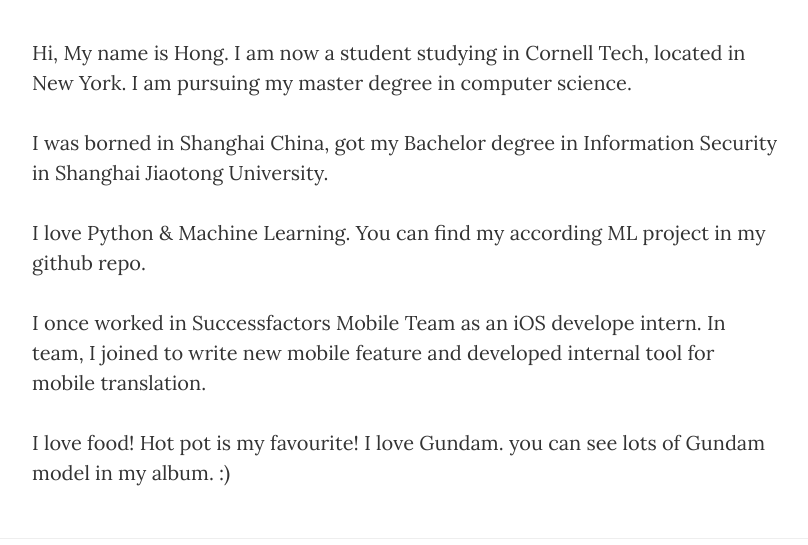
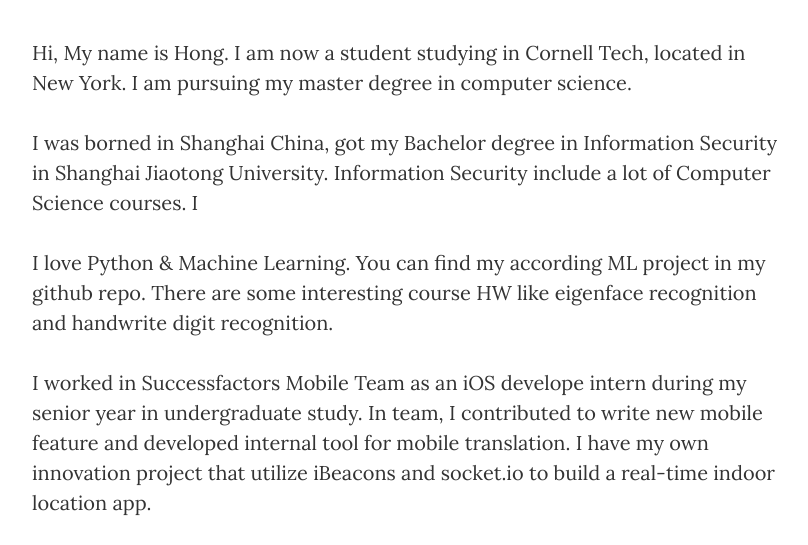
Before and after one commit to bluenight1994/bluenight1994.github.io, a website: page blog/about.html in a window 1280 px wide. Shown: the part 490-1035 px from the top of the page, without its empty margins (233-1041 px from the left). Drawn offline with nearby package versions, Linux system fonts and the light colour scheme.

Commit message:
update self intro

```diff
--- a/blog/about.html
+++ b/blog/about.html
@@ -9,7 +9,7 @@
     <meta name="description" content="">
     <meta name="author" content="">
 
-    <title>Clean Blog - About</title>
+    <title>Self Intro</title>
 
     <!-- Bootstrap Core CSS -->
     <link href="vendor/bootstrap/css/bootstrap.min.css" rel="stylesheet">
@@ -88,10 +88,10 @@
         <div class="row">
             <div class="col-lg-8 col-lg-offset-2 col-md-10 col-md-offset-1">
                 <p>Hi, My name is Hong. I am now a student studying in Cornell Tech, located in New York. I am pursuing my master degree in computer science.</p>
-                <p>I was borned in Shanghai China, got my Bachelor degree in Information Security in Shanghai Jiaotong University. </p>
-                <p>I love Python & Machine Learning. You can find my according ML project in my github repo. </p>
-                <p>I once worked in Successfactors Mobile Team as an iOS develope intern. In team, I joined to write new mobile feature and developed internal tool for mobile translation.
-                <p>I love food! Hot pot is my favourite! I love Gundam. you can see lots of Gundam model in my album. :)</p>
+                <p>I was borned in Shanghai China, got my Bachelor degree in Information Security in Shanghai Jiaotong University. Information Security include a lot of Computer Science courses. I </p>
+                <p>I love Python & Machine Learning. You can find my according ML project in my github repo. There are some interesting course HW like eigenface recognition and handwrite digit recognition.</p>
+                <p>I worked in Successfactors Mobile Team as an iOS develope intern during my senior year in undergraduate study. In team, I contributed to write new mobile feature and developed internal tool for mobile translation. I have my own innovation project that utilize iBeacons and socket.io to build a real-time indoor location app.
+                <p>I love food! Hot pot is my favourite! SiChuan hot pot is amazing. I love Gundam. you can see lots of Gundam model in my album. :)</p>
             </div>
         </div>
     </div>
```
